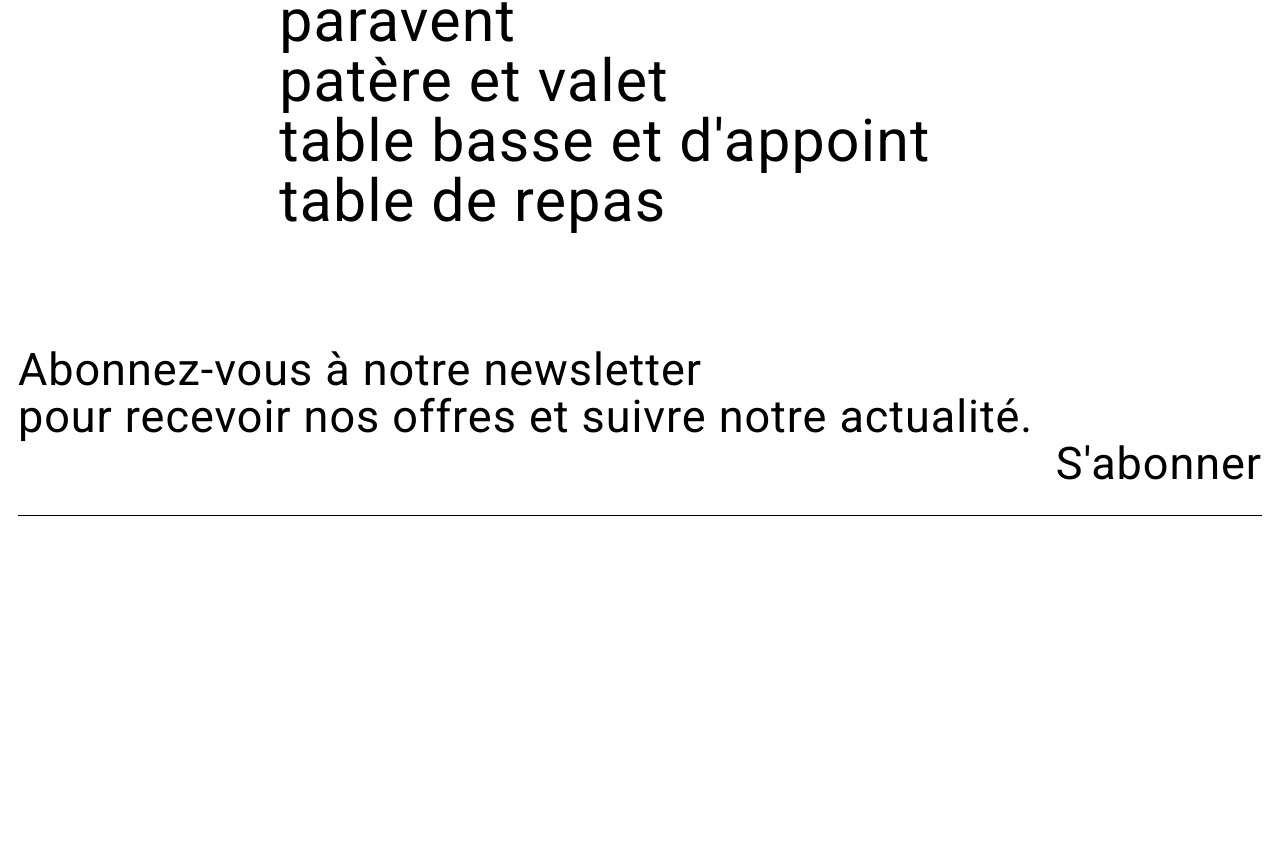
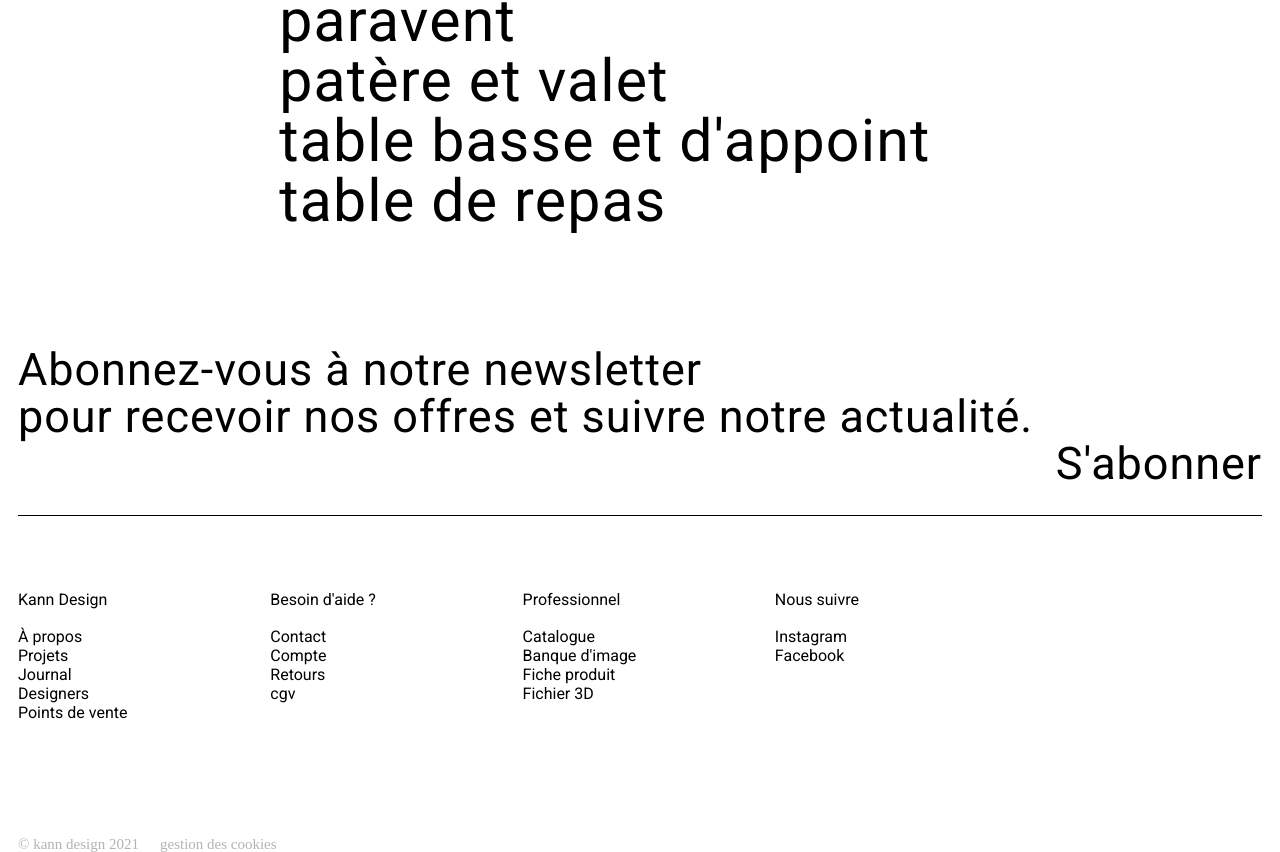
Before and after one commit to MaryBrandyBug/furniture_shop_page, a React (Create React App) app: page / in a window 1280 px wide. Shown: the part 5947-6799 px from the top of the page. Before the commit the page ends 6463 px from the top, so only its background shows below. Built offline with nearby package versions, Linux system fonts and the light colour scheme.

Commit message:
added footer

```diff
--- a/src/components/App/App.js
+++ b/src/components/App/App.js
@@ -2,6 +2,7 @@ import './App.scss';
 import { Header } from '../Header';
 import { Galary } from '../Galary';
 import { Subscription } from '../Subscription';
+import { Footer } from '../Footer';
 
 function App() {
   return (
@@ -10,6 +11,7 @@ function App() {
       <div className="content_container">
         <Galary />
         <Subscription />
+        <Footer />
       </div>
     </div>
   );
--- /dev/null
+++ b/src/components/Footer/Footer.jsx
@@ -0,0 +1,24 @@
+import React from 'react';
+import styles from './Footer.module.scss';
+import data from './data';
+
+export default function Footer() {
+  const footerMenu = data.map((item) => (
+    <div className={styles.footer__links}>
+      <p className="regular-font-style ">{item.theme}</p>
+      <br />
+      {item.topics.map((topic) => <p className={`${styles.footer__links__item} regular-font-style`}>{topic}</p>)}
+    </div>
+  ));
+  return (
+    <div className={styles.footer_container}>
+      <div className={styles.footer__all_links_container}>
+        {footerMenu}
+      </div>
+      <div className={styles.footer__references}>
+        <p>© Kann Design 2021</p>
+        <p>Gestion des cookies</p>
+      </div>
+    </div>
+  );
+}
--- /dev/null
+++ b/src/components/Footer/Footer.module.scss
@@ -0,0 +1,30 @@
+.footer_container {
+    display: flex;
+    flex-direction: column;
+    padding-top: 74px;
+    gap: 115px;
+
+    .footer__all_links_container {
+        display: flex;
+        flex-direction: row;
+        gap: 1.28%;
+
+        .footer__links {
+            width: 19%;
+
+            p {
+                cursor: pointer;
+            }
+        }
+    }
+
+    .footer__references {
+        display: flex;
+        gap: 21px;
+
+        font-size: 15px;
+        line-height: 15px;
+        text-transform: lowercase;
+        color: #B3B3B3;
+    }
+}
--- /dev/null
+++ b/src/components/Footer/data.js
@@ -0,0 +1,6 @@
+export default [
+  { theme: 'Kann Design', topics: ['À propos', 'Projets', 'Journal', 'Designers', 'Points de vente'] },
+  { theme: "Besoin d'aide ?", topics: ['Contact', 'Compte', 'Retours', 'cgv'] },
+  { theme: 'Professionnel', topics: ['Catalogue', "Banque d'image", 'Fiche produit', 'Fichier 3D'] },
+  { theme: 'Nous suivre', topics: ['Instagram', 'Facebook'] },
+];
--- /dev/null
+++ b/src/components/Footer/index.js
@@ -0,0 +1 @@
+export { default as Footer } from './Footer';
```
